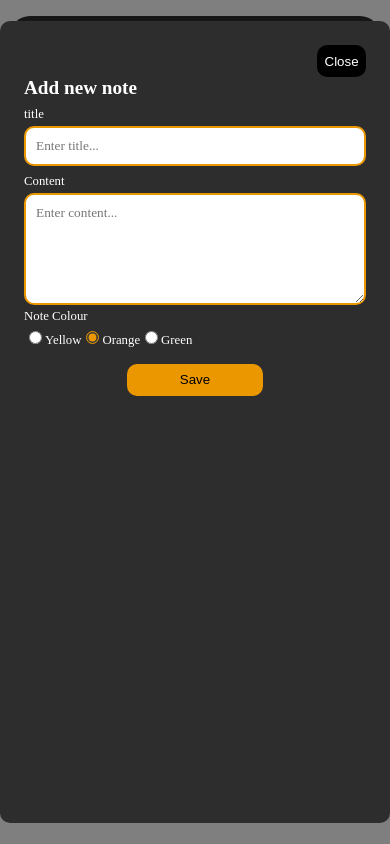
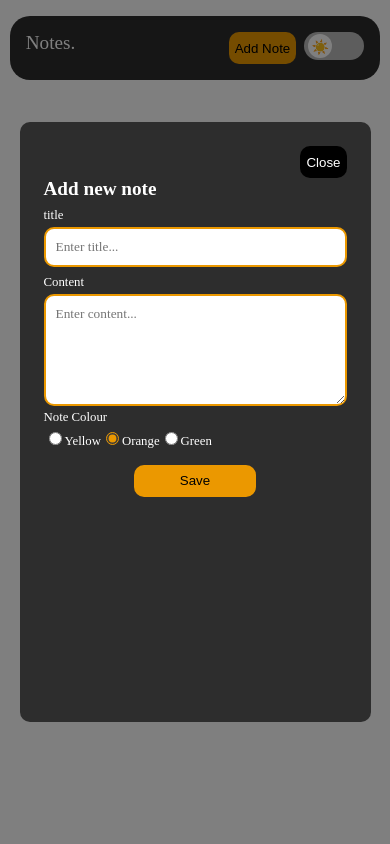
Before and after one commit to Usman-Iqbal-5/Notes-App, a React (Create React App) app: page / in a window 390 px wide. Both pictures are taken after a click on the button "Add Note". Shown: the top 844 px of the page. Built offline with nearby package versions, Linux system fonts and the light colour scheme; a web font is replaced by a local one.

Commit message:
made app more responsive

```diff
--- a/src/components/Modal.js
+++ b/src/components/Modal.js
@@ -25,7 +25,9 @@ function Modal({
         >
           Close
         </Button>
+      <div className="modal-content" >
         {children}
+      </div>
       </div>
     </div>
   );
--- a/src/components/Note.js
+++ b/src/components/Note.js
@@ -2,7 +2,7 @@ import EditIcon from "./EditIcon";
 import DeleteIcon from "./DeleteIcon";
 
 function Note({ note, onSelectFullNote, onSelectEditNote, onDeleteNote }) {
-  const previewContentLength = 10;
+  const previewContentLength = 8;
   const previewContent = note.content
     .split(" ")
     .slice(0, previewContentLength)
--- a/src/styles/global-styles.css
+++ b/src/styles/global-styles.css
@@ -270,8 +270,9 @@ input[type="radio"] {
   color: rgb(45, 45, 45);
   height: 40vh;
   width: 100%;
-  min-width: 180px;
+  min-width: 220px;
   max-width: 240px;
+  max-height: 300px;
   padding: 1rem;
   text-decoration: none;
   overflow-wrap: break-word;
@@ -343,9 +344,9 @@ svg:nth-of-type(2) {
 }
 
 .modal {
-  width: 100vw;
-  min-height: 95vh;
-
+  width: 90vw;
+  height: 90vh;
+  max-height: 600px;
   padding: 1.5rem;
   z-index: 1000;
   border-radius: 10px;
@@ -354,6 +355,12 @@ svg:nth-of-type(2) {
   grid-template-columns: 3fr 3fr 1fr;
   grid-auto-rows: min-content;
   overflow-y: auto;
+}
+
+.modal-content{
+  display: flex;
+  flex-direction: column;
+  justify-content: center;
 }
 
 @media(min-width: 450px) {
@@ -386,16 +393,8 @@ svg:nth-of-type(2) {
   }
 }
 
-.modal .title {
+.modal .modal-content {
   grid-column: 1/ -1;
-}
-
-.modal .content {
-  grid-column: 1/ -1;
-}
-
-.modal form {
-  grid-column: 1/-1;
 }
 
 .modal button {
```
